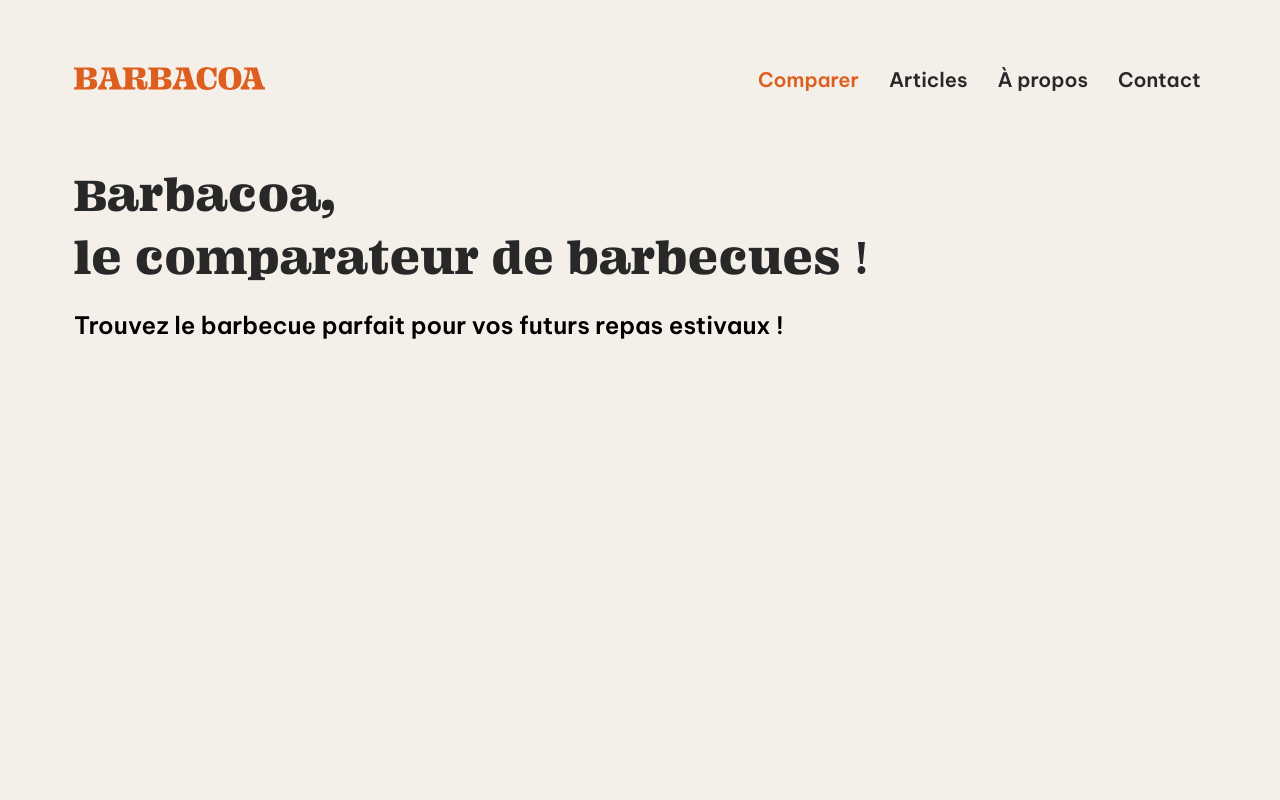
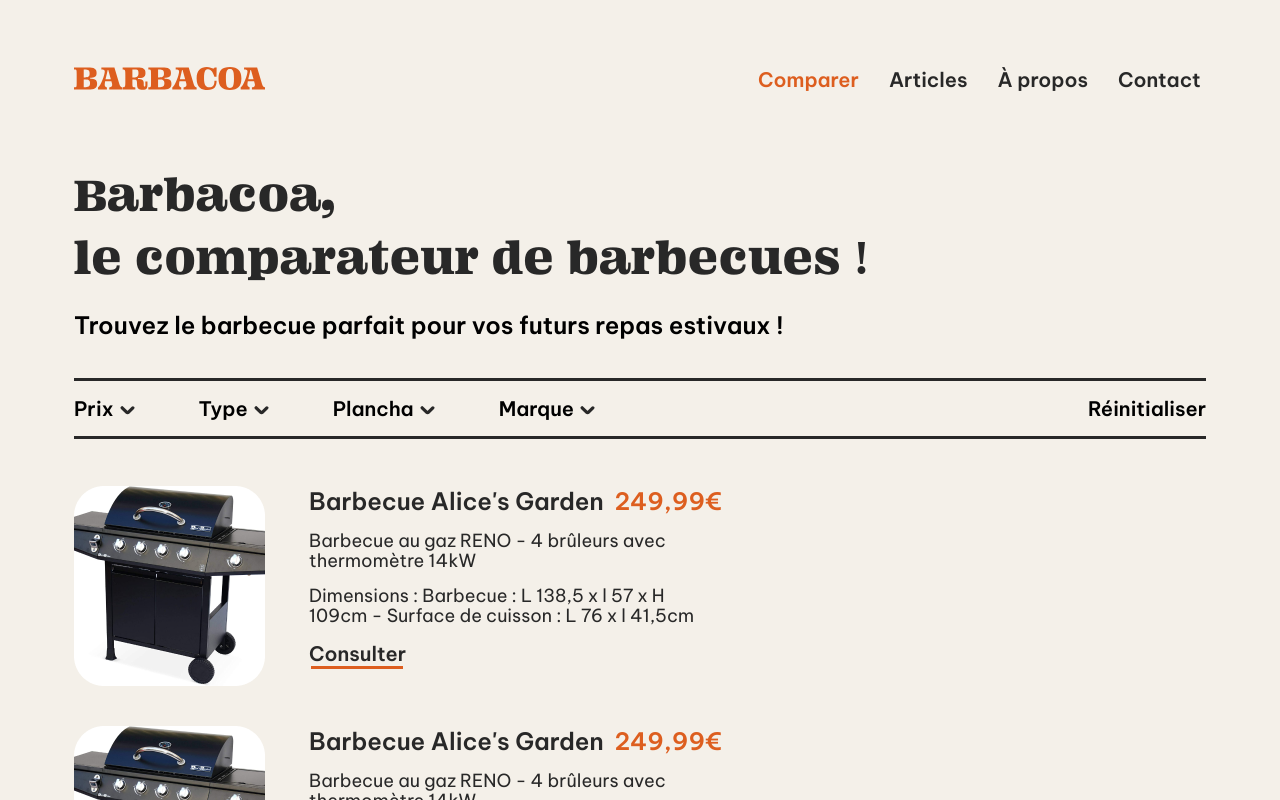
Before and after one commit to Chriiiiiss/barbacoa, a Next.js app: page / in a window 1280 px wide. Shown: the top 800 px of the page. Built offline with nearby package versions, Linux system fonts and the light colour scheme.

Commit message:
[ADD] Homepage content & bbqCards

```diff
--- /dev/null
+++ b/components/bbqCards.module.css
@@ -0,0 +1,66 @@
+.layout {
+    height: 200px;
+    width: 626px;
+    display: flex;
+    gap: 44px;
+}
+
+.imgLayout {
+    min-width: 191px;
+    height: 200px;
+    border-radius: 30px;
+}
+
+.textLayout{
+    display: flex;
+    flex-direction: column;
+    gap: 15px;
+}
+
+.titleTextLayout{
+    display: flex;
+}
+
+.bbqTitle{
+    margin-right: 11px;
+    font-family: BeVietnam;
+    font-weight: 600;
+    font-size: 24px;
+    color: #282828;
+    white-space: nowrap;
+}
+
+.bbqPrice {
+    font-family: BeVietnam;
+    font-weight: 600;
+    font-size: 24px;
+    color: #DD5E1F;
+}
+
+.textContent{
+    font-family: BeVietnam;
+    font-weight: 400;
+    font-size: 18px;
+    line-height: 20px;
+    display: flex;
+    flex-direction: column;
+    gap: 15px;
+    color: #282828;
+}
+
+.callToAction{
+    width: 94px;
+    box-sizing:content-box;
+    font-family: BeVietnam;
+    font-weight: 600;
+    font-size: 20px;
+    color: #282828;
+}
+
+.callToAction::after{
+    content: '';
+    display: inherit;
+    width: 92px;
+    border-bottom: solid 3px #DD5E1F;
+    margin: 0 2px;
+}
--- /dev/null
+++ b/components/bbqCards.tsx
@@ -0,0 +1,34 @@
+import type { NextPage } from "next";
+import Link from "next/link";
+import Image from "next/image";
+import styles from "./bbqCards.module.css"
+
+const BbqCards: NextPage = () => {
+    return(
+        <div className={styles.layout}>
+            <div className={styles.imgLayout}>
+                <Image
+                    src="/base/bbq_img.png"
+                    alt="Image de barbecue"
+                    width={191}
+                    height={200}
+                />
+            </div>
+            <div className={styles.textLayout}>
+                <div className={styles.titleTextLayout}>
+                    <h4 className={styles.bbqTitle}>Barbecue Alice's Garden</h4>
+                    <h4 className={styles.bbqPrice}>249,99€</h4>
+                </div>
+                <div className={styles.textContent}>
+                    <p>Barbecue au gaz RENO - 4 brûleurs avec thermomètre 14kW</p>
+                    <p>Dimensions : Barbecue : L 138,5 x l 57 x H 109cm - Surface de cuisson : L 76 x l 41,5cm</p>
+                </div>
+                <Link href="https://stackoverflow.com/" passHref>
+                    <a className={styles.callToAction}>Consulter</a>
+                </Link>
+            </div>
+        </div>
+    )
+}
+
+export default BbqCards;
--- /dev/null
+++ b/components/filterBar.module.css
@@ -0,0 +1,41 @@
+.layout{
+    height: 61px;
+    margin-left: 74px;
+    margin-right: 74px;
+    margin-top: 38px;
+    display: flex;
+    align-items: center;
+    justify-content: space-between;
+    border-top: solid 3px #282828;
+    border-bottom: solid 3px #282828;
+}
+
+.filterComp{
+    font-family: BeVietnam;
+    font-weight: 600;
+    font-size: 20px;
+    display: flex;
+    align-items: center;
+}
+
+.arrowImg{
+    margin-left: 6px;
+    width: 15px !important;
+    height: 22px !important;
+}
+
+.filterBox{
+    max-width: 500px;
+    display: flex;
+    justify-content: space-between;
+    gap: 64px;
+    white-space: nowrap;
+}
+
+.reloadFilter{
+    font-family: BeVietnam;
+    font-weight: 600;
+    font-size: 20px;
+    display: flex;
+    align-items: center;
+}
--- /dev/null
+++ b/components/filterBar.tsx
@@ -0,0 +1,59 @@
+import type { NextPage } from "next";
+import styles from "./filterBar.module.css"
+import Image from "next/image";
+
+const FilterBar: NextPage = () => {
+    return(
+        <div className={styles.layout}>
+            <div className={styles.filterBox}>
+                <span className={styles.filterComp}>
+                    Prix
+                    <span className={styles.arrowImg}>
+                        <Image
+                            src="/down_arrow.svg"
+                            alt="Down arrow"
+                            width={15}
+                            height={15}
+                        />
+                    </span>
+                </span>
+                <span className={styles.filterComp}>
+                    Type
+                    <span className={styles.arrowImg}>
+                        <Image
+                            src="/down_arrow.svg"
+                            alt="Down arrow"
+                            width={15}
+                            height={15}
+                        />
+                    </span>
+                </span>
+                <span className={styles.filterComp}>
+                    Plancha
+                    <span className={styles.arrowImg}>
+                        <Image
+                            src="/down_arrow.svg"
+                            alt="Down arrow"
+                            width={15}
+                            height={15}
+                        />
+                    </span>
+                </span>
+                <span className={styles.filterComp}>
+                    Marque
+                    <span className={styles.arrowImg}>
+                        <Image
+                            src="/down_arrow.svg"
+                            alt="Down arrow"
+                            width={15}
+                            height={15}
+                        />
+                    </span>
+                </span>
+            </div>
+            <p className={styles.reloadFilter}>Réinitialiser</p>
+        </div>
+    )
+}
+
+export default FilterBar
--- /dev/null
+++ b/components/footer.tsx
@@ -0,0 +1,12 @@
+import { NextPage } from "next";
+
+const BarbaFooter: NextPage = () => {
+    return (
+        <div className="footerBox">
+            <h3 className="footerText">Barbacoa - Comparateur de barbecues</h3>
+            <h3 className="footerText">Fondé par Alexandra Bernard, Christophe Francisco et Inès Richard</h3>
+        </div>
+    )
+}
+
+export default BarbaFooter
--- /dev/null
+++ b/components/layoutContent.tsx
@@ -0,0 +1,13 @@
+import type { NextPage } from "next";
+import BbqCards from "./bbqCards";
+
+const LayoutContent: NextPage = () => {
+    return(
+        <div className="layoutContent">
+            <BbqCards/>
+            <BbqCards/>
+        </div>
+    )
+}
+
+export default LayoutContent;
--- a/pages/index.tsx
+++ b/pages/index.tsx
@@ -3,6 +3,9 @@
 import Link from 'next/link'
 import Image from 'next/image'
 import BarbaHeader from '../components/header'
+import LayoutContent from '../components/layoutContent'
+import BarbaFooter from '../components/footer'
+import FilterBar from '../components/filterBar'
 import styles from '../styles/Home.module.css'
 
 const Home: NextPage = () => {
@@ -22,6 +25,9 @@
       <BarbaHeader/>
       <h3 className='h3Title'>Barbacoa,<br/>le comparateur de barbecues !</h3>
       <h4 className='subTitle'>Trouvez le barbecue parfait pour vos futurs repas estivaux !</h4>
+      <FilterBar/>
+      <LayoutContent/>
+      <BarbaFooter/>
     </>
   )
 }
--- a/styles/globals.css
+++ b/styles/globals.css
@@ -67,6 +67,10 @@
   white-space: nowrap;
 }
 
+.active{
+  color: #DD5E1F !important;
+}
+
 @media screen and (min-width: 1px) and (max-width:1721px) {
   .headerBox {
     padding-right: 77px;
@@ -76,7 +80,7 @@
 
 /*
 
-Content
+  Content
 
 */
 
@@ -86,6 +90,7 @@
   font-size: 48px;
   color: #282828;
   padding-left: 74px;
+  padding-right: 74px;
 }
 
 .subTitle{
@@ -93,9 +98,40 @@
   font-weight: 600;
   font-size: 24px;
   padding-left: 74px ;
+  padding-right: 74px ;
   padding-top: 24px;
 }
 
-.active{
-  color: #DD5E1F !important;
+.layoutContent{
+  /* min-height: 247px; */
+  height: 440px;
+  margin-top: 47px;
+  padding-left: 74px;
+  padding-right: 74px;
+  display: flex;
+  flex-direction: column;
+  gap: 40px;
 }
+
+
+/*
+
+  Footer
+
+*/
+
+.footerBox{
+  margin-top: 43px;
+  margin-bottom: 37px;
+  padding-left: 74px;
+  padding-right: 74px;
+  display: flex;
+  justify-content: space-between;
+}
+
+.footerText{
+  font-family: BeVietnam;
+  font-weight: 600;
+  font-size: 14;
+  color: #282828;
+}
```
Also changed, not shown: components/header.tsx (+4 -4 lines), public/base/bbq_img.png (added), public/down_arrow.svg (added).
